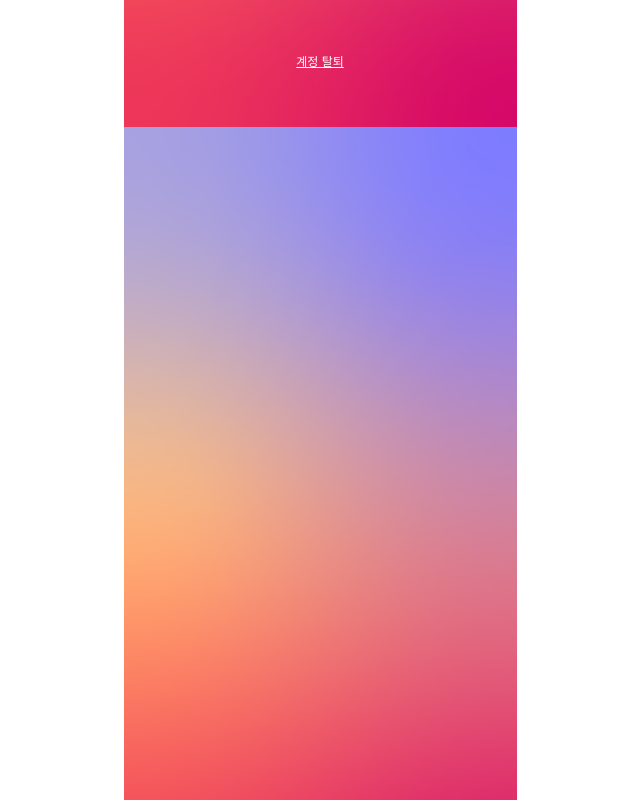
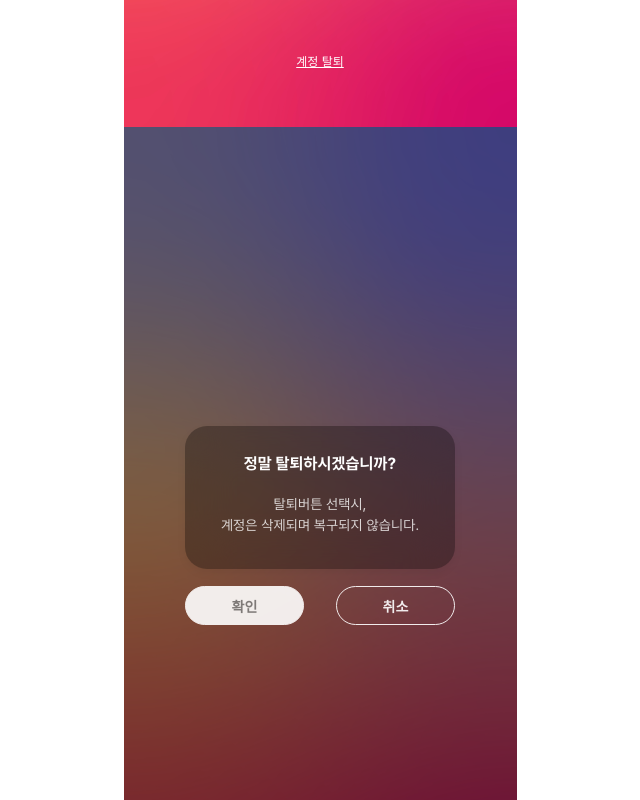
Before and after one commit to 2024-GDSCKU-TimeCapsule/Frontend, a React (Create React App) app in the folder timecapsule/: page / in a window 1280 px wide. Shown: the part 1660-2460 px from the top of the page, without its empty margins (320-960 px from the left). Built offline with nearby package versions, Linux system fonts and the light colour scheme.

Commit message:
[feat] Mypage

```diff
--- a/timecapsule/src/pages/Main/Nickname/Nickname.css
+++ b/timecapsule/src/pages/Main/Nickname/Nickname.css
@@ -1,4 +1,4 @@
-.nickname-modal {
+.modal {
     width: 353px; /*353-42*2*/
     height: 267px;
     display: flex;
@@ -17,7 +17,7 @@
     /* margin: 192px 0 42px; */
 }
 
-.nickname-modal .title {
+.modal .title {
     color: #fff;
 
     text-align: center;
@@ -30,7 +30,7 @@
     opacity: 0.7;
 }
 
-.nickname-modal input {
+.modal input {
     width: 100%;
     box-sizing: border-box;
     height: 57px;
@@ -54,7 +54,7 @@
     margin-top: 30px;
 }
 
-.nickname-modal .buttons {
+.buttons {
     width: 100%;
     display: flex;
     justify-content: space-between;
--- a/timecapsule/src/pages/Main/Nickname/Nickname.js
+++ b/timecapsule/src/pages/Main/Nickname/Nickname.js
@@ -4,7 +4,7 @@ const Nickname = () => {
     return (
         <>
             <div className="container">
-                <div className="nickname-modal">
+                <div className="modal">
                     <div className="title">닉네임설정</div>
                     <div>
                         <input type="text" placeholder={nickname}></input>
--- a/timecapsule/src/pages/Main/Withdraw/Withdraw.css
+++ b/timecapsule/src/pages/Main/Withdraw/Withdraw.css
@@ -1,3 +1,56 @@
-.container {
-    /* background: rgba(0, 0, 0, 0.50);--abo */
+.modal-background {
+    width: 100%;
+    height: 100%;
+    display: flex;
+    flex-direction: column;
+    align-items: center;
+    background: rgba(0, 0, 0, 0.5);
 }
+
+.withdraw-modal {
+    width: fit-content;
+    margin-top: 299px;
+    /* padding: 0 42px; */
+}
+
+.withdraw-modal .content {
+    width: 270px;
+    height: 143px;
+    flex-shrink: 0;
+    border-radius: 22px;
+    background: rgba(0, 0, 0, 0.3);
+
+    box-shadow: 0px 4px 10px 0px rgba(0, 0, 0, 0.05);
+    backdrop-filter: blur(25px);
+}
+
+.withdraw-modal .content .title {
+    color: #fff;
+    text-align: center;
+    font-family: Pretendard;
+    font-size: 16px;
+    font-style: normal;
+    font-weight: 700;
+    line-height: 150%; /* 24px */
+    letter-spacing: 0.16px;
+
+    padding-top: 26px;
+}
+
+.withdraw-modal .content .text {
+    color: #fff;
+    text-align: center;
+    font-family: Pretendard;
+    font-size: 14px;
+    font-style: normal;
+    font-weight: 400;
+    line-height: 150%; /* 21px */
+    letter-spacing: 0.14px;
+    opacity: 0.8;
+
+    margin-top: 18px;
+}
+
+.withdraw-modal .buttons {
+    margin-top: 17px;
+}
--- a/timecapsule/src/pages/Main/Withdraw/Withdraw.js
+++ b/timecapsule/src/pages/Main/Withdraw/Withdraw.js
@@ -2,7 +2,22 @@ import './Withdraw.css';
 const Withdraw = () => {
     return (
         <>
-            <div class="container"></div>
+            <div className="container">
+                <div className="modal-background">
+                    <div className="withdraw-modal">
+                        <div className="content">
+                            <div className="title">정말 탈퇴하시겠습니까?</div>
+                            <div className="text">
+                                탈퇴버튼 선택시, <br></br> 계정은 삭제되며 복구되지 않습니다.
+                            </div>
+                        </div>
+                        <div className="buttons">
+                            <button className="button2 white">확인</button>
+                            <button className="button2">취소</button>
+                        </div>
+                    </div>
+                </div>
+            </div>
         </>
     );
 };
```
Also changed, not shown: timecapsule/src/pages/Main/Main/Main.js (+2 -7 lines).
